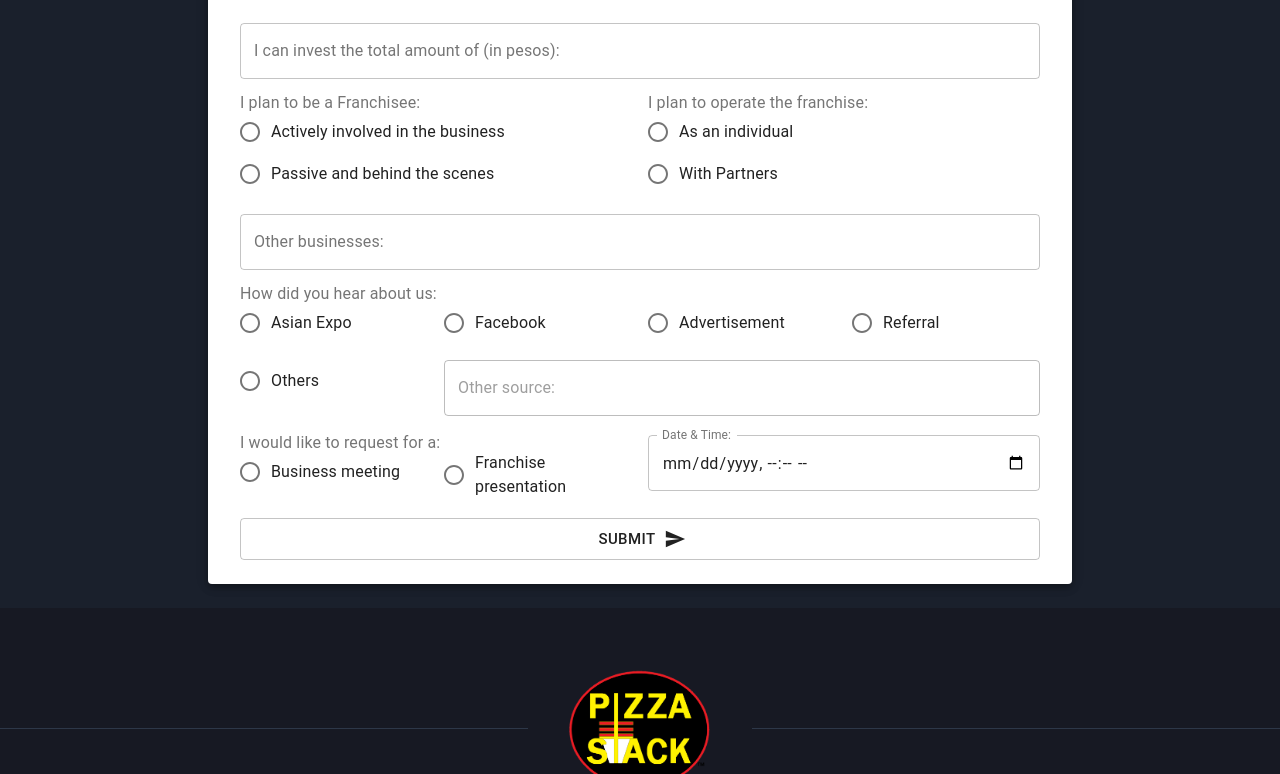
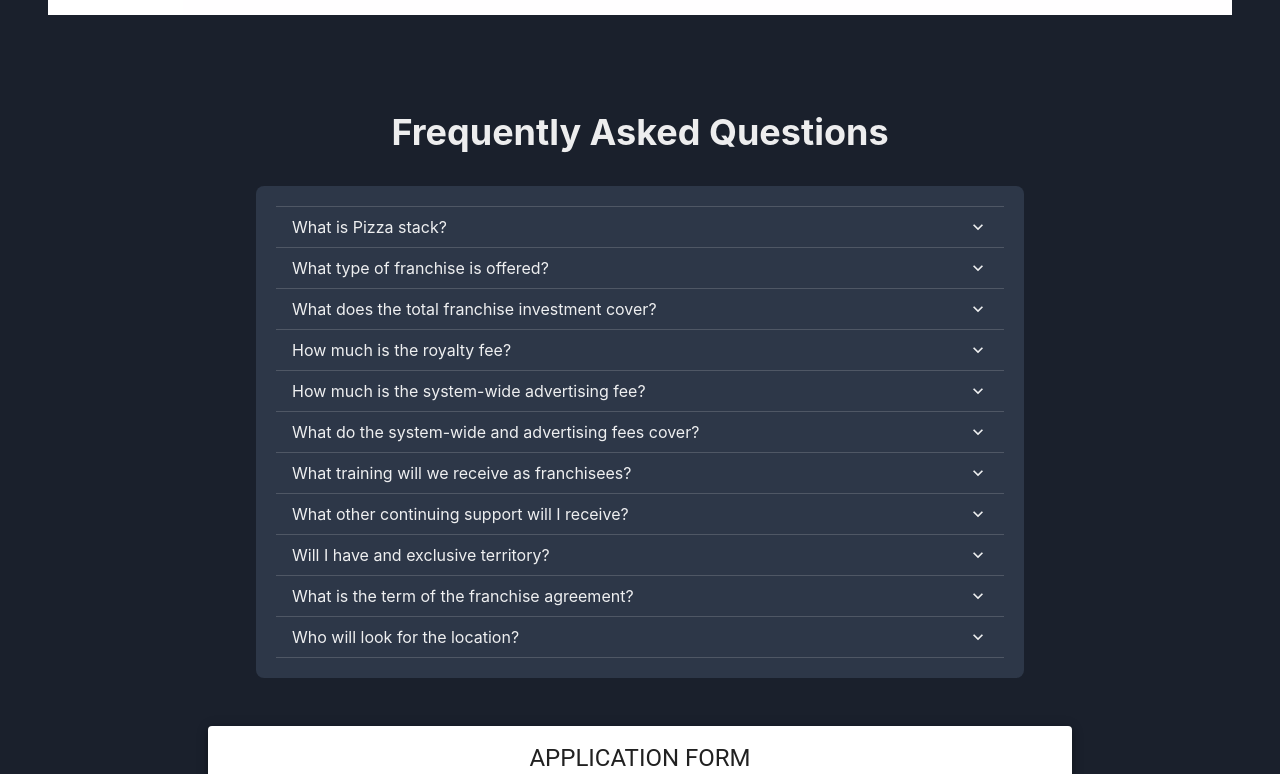
Before and after one commit to jhigger/pizzastack2, a React (Vite) app: page /franchise in a window 1280 px wide. Shown: the part 966-1740 px from the top of the page. Built offline with nearby package versions, Linux system fonts and the light colour scheme.

Commit message:
added faqs

```diff
--- /dev/null
+++ b/src/pages/Franchise/FAQs.jsx
@@ -0,0 +1,136 @@
+import {
+	Accordion,
+	AccordionItem,
+	AccordionButton,
+	Box,
+	AccordionIcon,
+	AccordionPanel,
+	Container,
+	Heading,
+	chakra,
+	Text
+} from '@chakra-ui/react';
+
+const Item = ({title, text, children, ...props}) => {
+	return (
+		<AccordionItem>
+			<h2>
+				<AccordionButton
+					_expanded={{bg: 'red.500', color: 'white'}}
+					_focus={{
+						boxShadow: '0'
+					}}
+				>
+					<Box flex="1" textAlign="left">
+						{title}
+					</Box>
+					<AccordionIcon />
+				</AccordionButton>
+			</h2>
+			<AccordionPanel
+				pb={4}
+				align="start"
+				bg="yellow.300"
+				color="gray.900"
+				{...props}
+			>
+				<Text
+					fontSize={'md'}
+					lineHeight="tall"
+					fontWeight="normal"
+					letterSpacing="wide"
+				>
+					{text || children}
+				</Text>
+			</AccordionPanel>
+		</AccordionItem>
+	);
+};
+
+export default function FAQs() {
+	return (
+		<Box align="center" my="12" mx="4">
+			<Heading fontSize={'4xl'} my={8}>
+				Frequently Asked Questions
+			</Heading>
+			<Container
+				mx="auto"
+				bg={'gray.700'}
+				maxW="container.md"
+				p="5"
+				rounded="lg"
+			>
+				<Accordion allowToggle>
+					<Item
+						title="What is Pizza stack?"
+						text="Pizza stack is a counter-type franchise format offering a revolutionary on-the-go snack. Pizza and drink in a cup. World's first ever pizza and drink in a cup!"
+					/>
+					<Item
+						title="What type of franchise is offered?"
+						text="Pizza Stack is offering a single unit franchise for the operation and development of a unit within a trade area."
+					/>
+					<Item title="What does the total franchise investment cover?">
+						<Heading fontSize={'md'} mb={2}>
+							The total investment covers the following:
+						</Heading>
+						<chakra.ul mx="8">
+							<li>Use of licensed trademark, name, and logo</li>
+							<li>Site selection and evaluation assistance</li>
+							<li>Architectural design and construction assistance</li>
+							<li>Pre-opening and Start-up assistance</li>
+							<li>Comprehensive Franchise Operations Manual</li>
+							<li>Training on management, operations, and customer service</li>
+							<li>Initial inventory and supplies</li>
+							<li>Grand opening and local store marketing assistance</li>
+							<li>
+								Total support package given to franchisees to be able to open
+								and run a franchise unit smoothly and profitably
+							</li>
+						</chakra.ul>
+					</Item>
+					<Item
+						title="How much is the royalty fee?"
+						text="Pizza stack collects 3% from the gross sales monthly"
+					/>
+					<Item
+						title="How much is the system-wide advertising fee?"
+						text="Pizza stack collects 0.50% from the gross sales monthly"
+					/>
+					<Item
+						title="What do the system-wide and advertising fees cover?"
+						text="System-wide advertising contribution will be used for digital/traditional marketing and social media promotions. With BW Bakeshop, franchisees are not required to pay monthly system-wide ad fee.
+                        Franchisees though should allot 0.50% of gross sallies monthly for local advertising and promotion."
+					/>
+					<Item
+						title="What training will we receive as franchisees?"
+						text="The franchise owner and the designated management team and outlet personnel will be given extensive training both at the franchisor headquarters, as well as the franchisee store (including a dry-run or soft opening). The training will be conducted within 7 days before grand opening of the franchisee store. Covering all aspects of the business operation and management as well as customer service."
+					/>
+					<Item title="What other continuing support will I receive?">
+						<Heading fontSize={'md'} mb={2}>
+							As our franchisee, you will receive continuing support from us
+							during the term of the franchise as follows:
+						</Heading>
+						<chakra.ul mx="8">
+							<li>Technical support</li>
+							<li>Sales and operation performance reporting guidance</li>
+							<li>Regular field visits and business guidance</li>
+							<li>Updates on the new products and services</li>
+						</chakra.ul>
+					</Item>
+					<Item
+						title="Will I have and exclusive territory?"
+						text="You will not be granted an exclusive territory. Pizza stack shall grant a single unit franchise for every 10,000 population in a given trade area. However, franchisor will see to it that each site will service the population to the fullest to make the business viable."
+					/>
+					<Item
+						title="What is the term of the franchise agreement?"
+						text="The initial term of the franchise agreement is 3 years renewable to 2 additional terms of 3 years each for a total of 9 years."
+					/>
+					<Item
+						title="Who will look for the location?"
+						text="The franchisee searches for their location and submits the sketch location map and details of the proposed location to the franchisor for evaluation and approval."
+					/>
+				</Accordion>
+			</Container>
+		</Box>
+	);
+}
--- a/src/pages/Franchise/Franchise.jsx
+++ b/src/pages/Franchise/Franchise.jsx
@@ -1,10 +1,23 @@
 import React from 'react';
 import Form from './Form/Form';
-import {Box} from '@chakra-ui/react';
+import {Box, Container, Image} from '@chakra-ui/react';
+import FAQs from './FAQs';
+import why from '../../assets/why.webp';
 
 export default function Franchise() {
 	return (
 		<Box pt={24}>
+			<Container maxW="container.xl" justify="center" align="center" p="12">
+				<Image
+					loading="eager"
+					objectFit="cover"
+					alignSelf="center"
+					justifySelf="center"
+					src={why}
+					alt="why"
+				/>
+			</Container>
+			<FAQs />
 			<Form />
 		</Box>
 	);
```
Also changed, not shown: src/assets/why.webp (added).
